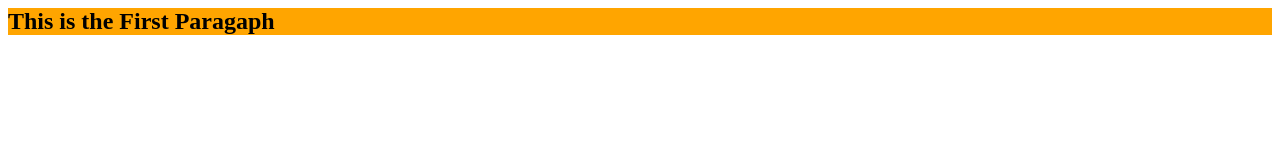
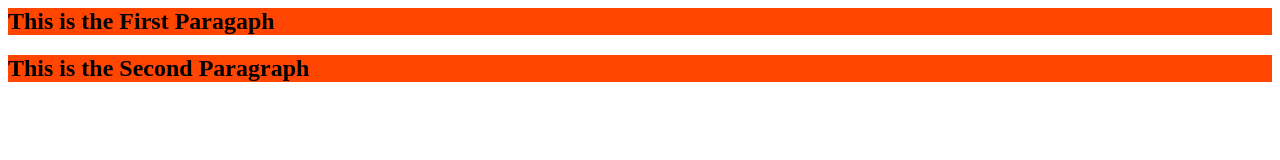
Before and after one commit to anubhavjaiswal03/CSS-Tutorial, a plain HTML site: page index.html in a window 1280 px wide. Drawn offline with Linux system fonts and the light colour scheme.

Commit message:
Adding a style Tag

```diff
--- a/index.html
+++ b/index.html
@@ -5,11 +5,19 @@
 		<meta name="viewport" content="width=device-width, initial-scale=1.0" />
 		<link rel="shortcut icon" href="favicon.ico" type="image/x-icon" />
 		<title>Test</title>
+		<style>
+			section {
+				background: orangered;
+			}
+		</style>
 	</head>
 	<body>
 		<main>
-			<section style="background: Orange">
+			<section>
 				<h1>This is the First Paragaph</h1>
+			</section>
+			<section>
+				<h1>This is the Second Paragraph</h1>
 			</section>
 		</main>
 	</body>
```
Also changed, not shown: 1 other file.
